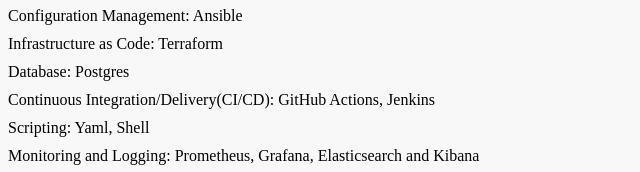
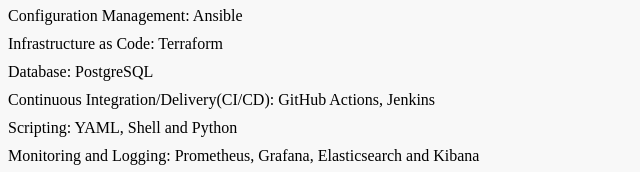
Before and after one commit to krishh2512/krishnapemmasani.com, a plain HTML site: page index.html in a window 1280 px wide. Shown: the part 1530-1702 px from the top of the page, without its empty margins (0-640 px from the left). Drawn offline with Linux system fonts and the light colour scheme.

Commit message:
Update index.html

```diff
--- a/index.html
+++ b/index.html
@@ -122,9 +122,9 @@
 		<li>Containerization: Docker, Kubernetes, Rancher</li>
 		<li>Configuration Management: Ansible</li>
 		<li>Infrastructure as Code: Terraform</li>
-		<li>Database: Postgres</li>
+		<li>Database: PostgreSQL</li>
 		<li>Continuous Integration/Delivery(CI/CD): GitHub Actions, Jenkins</li>
-		<li>Scripting: Yaml, Shell
+		<li>Scripting: YAML, Shell and Python</li>
 		<li>Monitoring and Logging: Prometheus, Grafana, Elasticsearch and Kibana</li>
 		<li>Source Control: Git, GitHub</li>
 		<li>Issue or Project Tracking: JIRA, Confluence</li>
```
